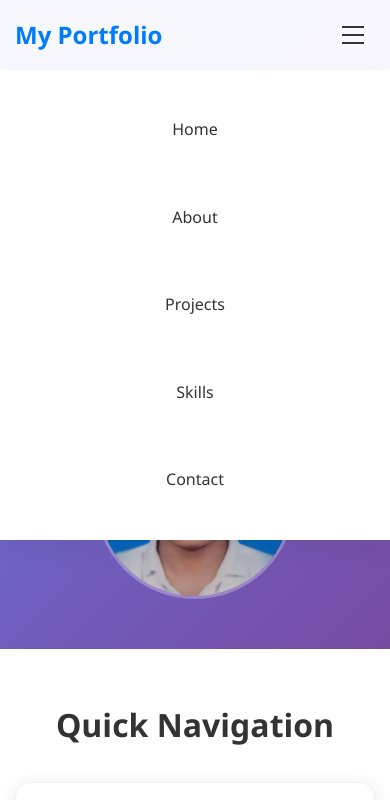
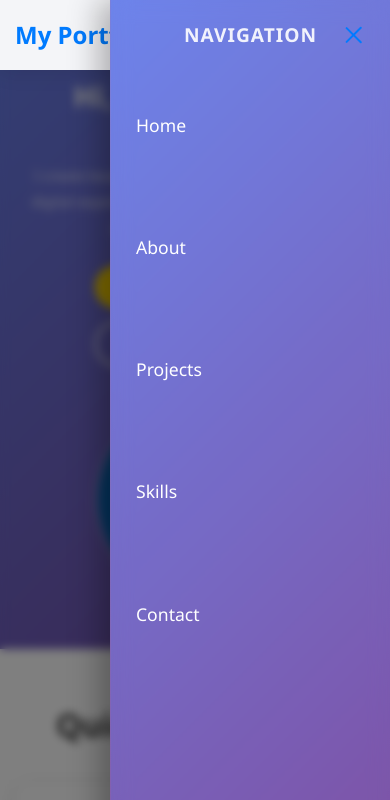
Before and after one commit to Karthikarth/my_portfolio, a plain HTML site: page index.html in a window 390 px wide. Both pictures are taken after a click on the element 353 px from the left and 35 px from the top of the page. Shown: the top 800 px of the page. Drawn offline with Linux system fonts and the light colour scheme.

Commit message:
Update styles.css

```diff
--- a/styles.css
+++ b/styles.css
@@ -104,7 +104,22 @@ body {
     height: 3px;
     background: #333;
     margin: 3px 0;
-    transition: 0.3s;
+    transition: all 0.3s ease;
+    border-radius: 2px;
+}
+
+.hamburger.active .bar:nth-child(1) {
+    transform: rotate(-45deg) translate(-5px, 6px);
+    background: #007bff;
+}
+
+.hamburger.active .bar:nth-child(2) {
+    opacity: 0;
+}
+
+.hamburger.active .bar:nth-child(3) {
+    transform: rotate(45deg) translate(-5px, -6px);
+    background: #007bff;
 }
 
 /* Hero Section */
@@ -1113,19 +1128,52 @@ body {
 
     .nav-menu {
         position: fixed;
-        left: -100%;
-        top: 70px;
+        right: -100%;
+        top: 0;
+        height: 100vh;
+        width: 280px;
+        background: linear-gradient(135deg, #667eea 0%, #764ba2 100%);
+        backdrop-filter: blur(20px);
         flex-direction: column;
-        background-color: white;
-        width: 100%;
-        text-align: center;
-        transition: 0.3s;
-        box-shadow: 0 10px 27px rgba(0, 0, 0, 0.05);
-        padding: 2rem 0;
+        justify-content: flex-start;
+        align-items: center;
+        transition: all 0.4s cubic-bezier(0.4, 0, 0.2, 1);
+        box-shadow: -10px 0 30px rgba(0, 0, 0, 0.3);
+        padding: 80px 0 2rem 0;
+        z-index: 999;
+        border-left: 1px solid rgba(255, 255, 255, 0.1);
+        overflow-y: auto;
     }
 
     .nav-menu.active {
+        right: 0;
+    }
+
+    .nav-menu::before {
+        content: 'Navigation';
+        position: absolute;
+        top: 20px;
+        left: 50%;
+        transform: translateX(-50%);
+        color: white;
+        font-size: 1.2rem;
+        font-weight: 600;
+        letter-spacing: 1px;
+        text-transform: uppercase;
+        opacity: 0.9;
+        z-index: 1;
+    }
+
+    .nav-menu::after {
+        content: '';
+        position: absolute;
+        top: 0;
         left: 0;
+        right: 0;
+        bottom: 0;
+        background: rgba(255, 255, 255, 0.05);
+        backdrop-filter: blur(10px);
+        z-index: -1;
     }
 
     .hero-container {
@@ -1195,11 +1243,51 @@ body {
 
     /* Improve touch targets for mobile */
     .nav-link {
-        padding: 15px 10px;
-        min-height: 44px;
+        padding: 18px 25px;
+        min-height: 50px;
         display: flex;
         align-items: center;
-        justify-content: center;
+        justify-content: flex-start;
+        color: white !important;
+        font-weight: 500;
+        font-size: 1.1rem;
+        width: 100%;
+        margin: 5px 0;
+        border-radius: 12px;
+        transition: all 0.3s ease;
+        position: relative;
+        overflow: hidden;
+    }
+
+    .nav-link::before {
+        content: '';
+        position: absolute;
+        top: 0;
+        left: -100%;
+        width: 100%;
+        height: 100%;
+        background: linear-gradient(90deg, transparent, rgba(255, 255, 255, 0.2), transparent);
+        transition: left 0.5s ease;
+    }
+
+    .nav-link:hover::before {
+        left: 100%;
+    }
+
+    .nav-link:hover {
+        background: rgba(255, 255, 255, 0.15);
+        transform: translateX(5px);
+        color: white !important;
+    }
+
+    .nav-link.active {
+        background: rgba(255, 255, 255, 0.2);
+        color: white !important;
+        box-shadow: 0 4px 15px rgba(0, 0, 0, 0.2);
+    }
+
+    .nav-link::after {
+        display: none;
     }
 
     .hamburger {
@@ -1209,6 +1297,87 @@ body {
         display: flex;
         align-items: center;
         justify-content: center;
+        z-index: 1001;
+        border-radius: 8px;
+        transition: all 0.3s ease;
+        background: transparent;
+        border: none;
+    }
+
+    .hamburger:hover {
+        background: rgba(0, 123, 255, 0.1);
+    }
+
+    /* Mobile sidebar backdrop */
+    .nav-backdrop {
+        position: fixed;
+        top: 0;
+        left: 0;
+        width: 100vw;
+        height: 100vh;
+        background: rgba(0, 0, 0, 0.5);
+        backdrop-filter: blur(5px);
+        opacity: 0;
+        visibility: hidden;
+        transition: all 0.3s ease;
+        z-index: 998;
+    }
+
+    .nav-backdrop.active {
+        opacity: 1;
+        visibility: visible;
+    }
+
+    /* Mobile sidebar scrollbar */
+    .nav-menu {
+        scrollbar-width: thin;
+        scrollbar-color: rgba(255, 255, 255, 0.3) transparent;
+    }
+
+    .nav-menu::-webkit-scrollbar {
+        width: 4px;
+    }
+
+    .nav-menu::-webkit-scrollbar-track {
+        background: transparent;
+    }
+
+    .nav-menu::-webkit-scrollbar-thumb {
+        background: rgba(255, 255, 255, 0.3);
+        border-radius: 2px;
+    }
+
+    .nav-menu::-webkit-scrollbar-thumb:hover {
+        background: rgba(255, 255, 255, 0.5);
+    }
+
+    /* Mobile sidebar improvements */
+    .nav-menu {
+        -webkit-overflow-scrolling: touch;
+    }
+
+    /* Add some spacing between nav items */
+    .nav-menu .nav-item {
+        margin: 8px 0;
+        width: 100%;
+        display: flex;
+        justify-content: center;
+    }
+
+    /* Mobile sidebar animation improvements */
+    .nav-menu.active {
+        animation: slideInRight 0.4s cubic-bezier(0.4, 0, 0.2, 1);
+    }
+
+    @keyframes slideInRight {
+        from {
+            transform: translateX(100%);
+            opacity: 0;
+        }
+        to {
+            transform: translateX(0);
+            opacity: 1;
+        }
     }
 
     .bar {
```
